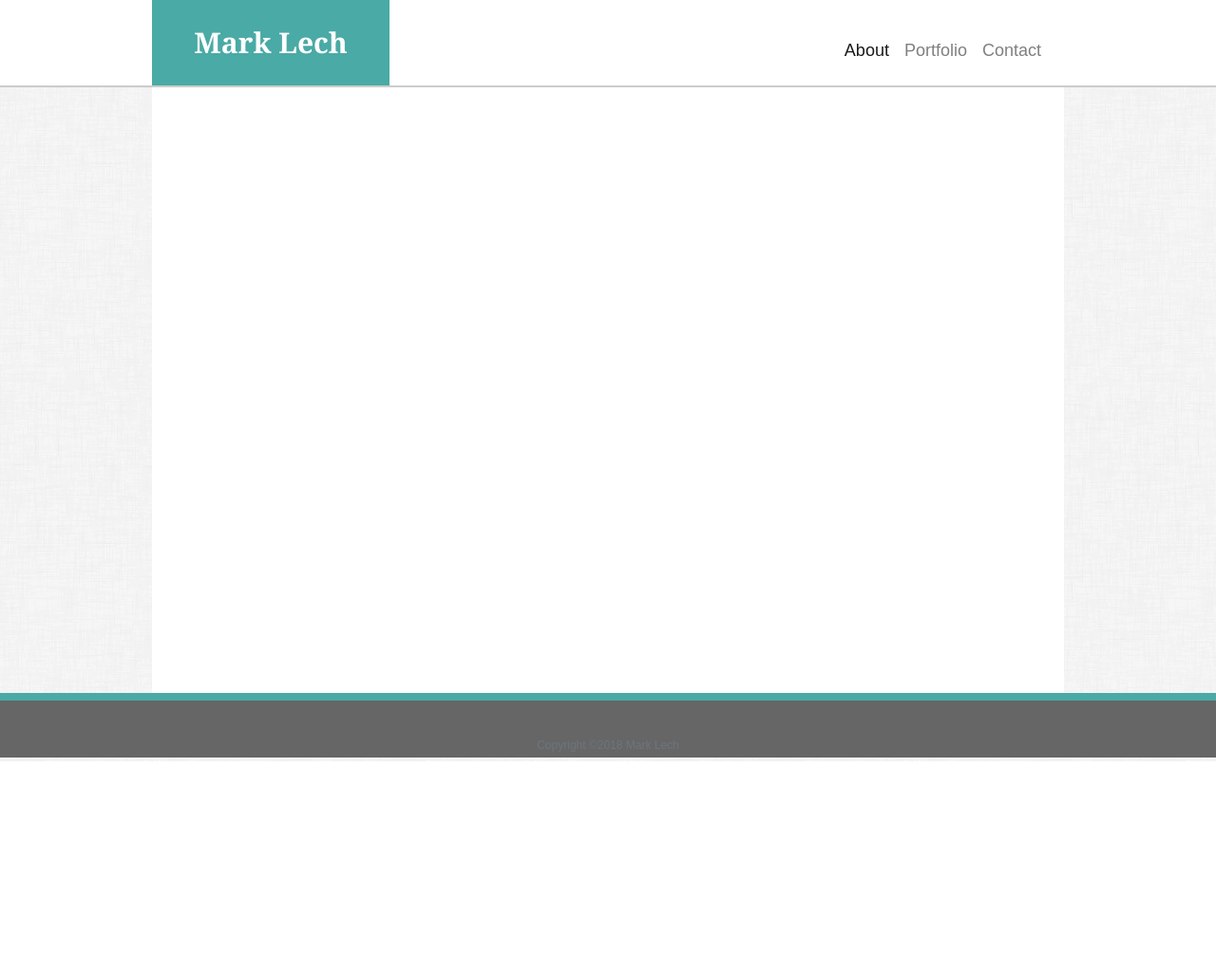
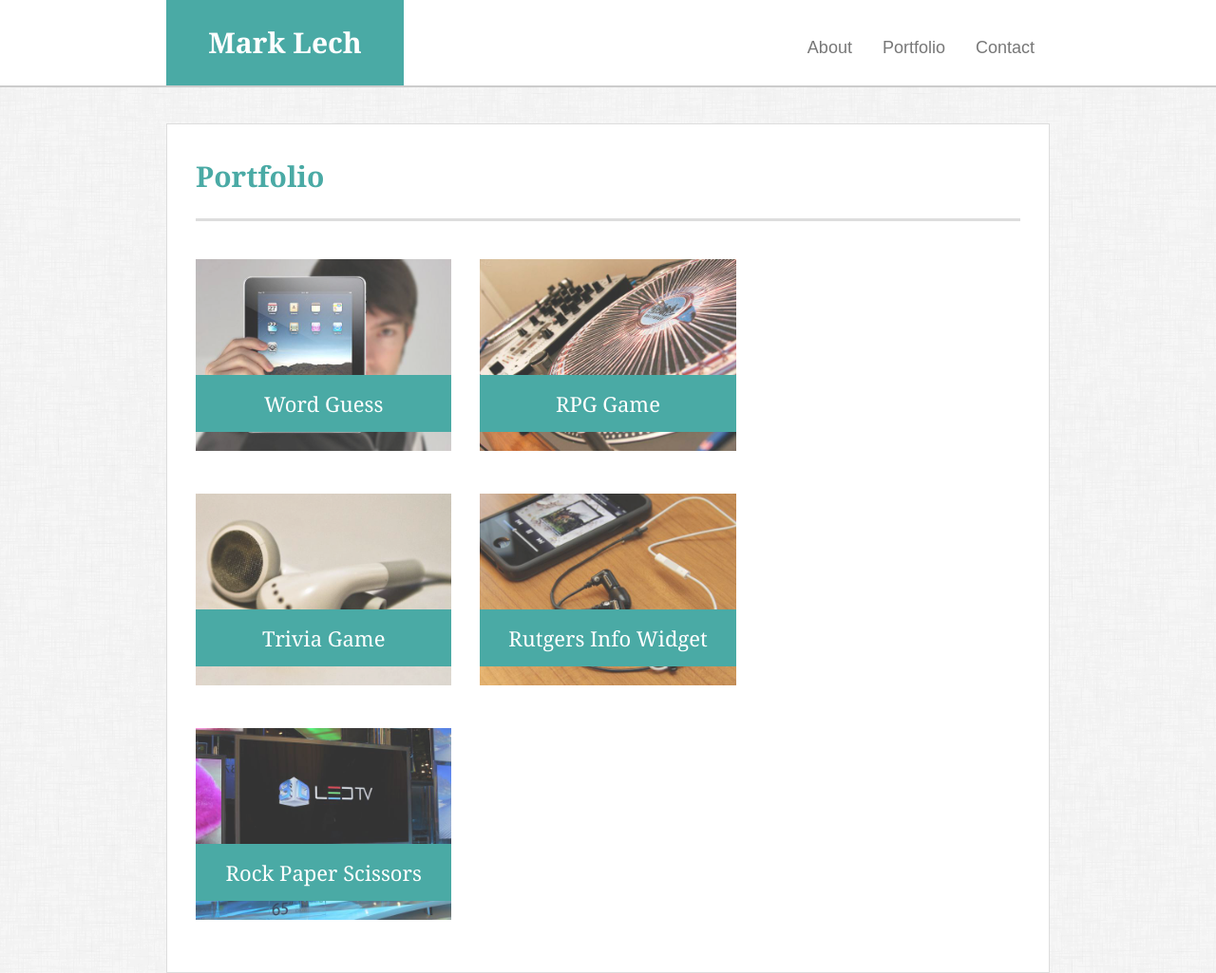
Before and after one commit to mlech413/Bootstrap-Portfolio, a plain HTML site: page portfolio.html in a window 1280 px wide. Shown: the top 1025 px of the page at 95% size. Before the commit the page ends 802 px from the top, so only its background shows below. Drawn offline with nearby package versions, Linux system fonts and the light colour scheme.

Commit message:
final commit

```diff
--- a/assets/css/style.css
+++ b/assets/css/style.css
@@ -1,7 +1,3 @@
-* {
-  box-sizing: border-box;
-}
-
 body {
     font-family: Arial, "Helvetica Neue", Helvetica, sans-serif;
     font-size: 18px;
@@ -10,7 +6,49 @@ body {
     background: url("../images/dust_scratches.png");
   }
 
-#topBanner {
+  * {
+    box-sizing: border-box;
+  }
+
+  /* general */
+
+  .container {
+    width: 100%;
+    max-width: 960px;
+    margin: 0 auto;
+    clear: both;
+  }
+
+  h1,
+  h2,
+  h3,
+  p {
+    margin-bottom: 20px;
+  }
+
+  h1,
+  h2,
+  h3 {
+    font-family: Georgia, Times, "Times New Roman", serif;
+    font-weight: 700;
+    color: #4aaaa5;
+  }
+
+  h1 {
+    padding-bottom: 20px;
+    font-size: 30px;
+    line-height: 49px;
+    border-bottom: 3px solid #ddd;
+  }
+
+  h2,
+  h3 {
+    font-size: 22px;
+  }
+
+  /* header */
+
+  #masthead {
     position: fixed;
     z-index: 99;
     width: 100%;
@@ -21,14 +59,7 @@ body {
     border-bottom: 2px solid #ccc;
   }
 
-.topBox {
-  width: 100%;
-  max-width: 960px;
-  margin: 0 auto;
-  clear: both;
-}
-
-#myName {
+  #logo {
     float: left;
     width: 250px;
     height: 90px;
@@ -42,17 +73,27 @@ body {
     background: #4aaaa5;
   }
 
-nav {
-  float: right;
-  margin-top: 20px;
+.nav-item {
+    margin-top: 25px;
 }
 
-h1,
-h2,
-h3 {
-  font-family: Georgia, Times, "Times New Roman", serif;
-  font-weight: 700;
-  color: #4aaaa5;
+.nav-link {
+  color: #777;
+}
+
+
+  /* footer */
+
+  footer {
+    padding: 30px 0;
+    clear: both;
+    font-size: 12px;
+    color: #fff;
+    color: #ccc;
+    text-align: center;
+    background: #666;
+    border-top: 8px solid #4aaaa5;
+    height: 50px;
   }
 
   h3, h2 {
@@ -62,29 +103,62 @@ h3, h2 {
     border-bottom: 2px solid #eee;
   }
 
-#mainBox {
+  /* main */
+
+  #main-container {
+    padding-top: 130px;
+    min-height: calc(100vh - 70px);
+  }
+
+  .main-section {
+    float: left;
     width: 100%;
     max-width: 960px;
-  margin: 0 auto;
-  clear: both;
-  padding: 130px 40px 0 40px;
-  min-height: calc(100vh - 70px);
+    padding: 30px;
+    margin: 0 0 40px;
     background: #fff;
+    border: 1px solid #ddd;
   }
 
-.profileImage {
-  height: 200px;
-  width: 220px;
-  padding-right: 20px;
+  /* portfolio page */
+
+  .work {
+    position: relative;
+    float: left;
+    width: 274px;
+    margin: 20px 0 25px;
+    overflow: auto;
   }
 
-footer {
-  padding: 30px 0;
-  clear: both;
-  font-size: 12px;
-  color: #ccc;
+  .work img {
+    width: 100%;
+    border: 0 none;
+    opacity: 0.8;
+  }
+
+  .work h3 {
+    position: absolute;
+    bottom: 20px;
+    width: 90%;
+    padding: 15px;
+    margin-bottom: 0;
+    font-weight: 300;
+    line-height: 30px;
+    color: #fff;
     text-align: center;
-  background: #666;
-  border-top: 8px solid #4aaaa5;
-  height: 50px;
+    background: #4aaaa5;
+    border-bottom: 0;
   }
+
+  .auth-image {
+    float: left;
+    width: 200px;
+    height: auto;
+    margin-top: 10px;
+    margin-right: 25px;
+  }
+
+  /* Additional color to Bootstrap button */
+  .btn-info {
+    background: #4aaaa5;
+  }
--- a/portfolio.html
+++ b/portfolio.html
@@ -1,50 +1,84 @@
-<!DOCTYPE html>
-<html lang="en">
+<!doctype html>
+<html lang="en-us">
+
 <head>
   <meta charset="UTF-8">
-    <meta name="viewport" content="width=device-width, initial-scale=1.0">
-    <meta http-equiv="X-UA-Compatible" content="ie=edge">
+  <title>Portfolio | Mark Lech</title>
+  <!-- Reset CSS -->
+  <link rel="stylesheet" type="text/css" href="assets/css/reset.css">
+  <!-- Bootstrap CDN -->
   <link rel="stylesheet" href="https://stackpath.bootstrapcdn.com/bootstrap/4.1.1/css/bootstrap.min.css" integrity="sha384-WskhaSGFgHYWDcbwN70/dfYBj47jz9qbsMId/iRN3ewGhXQFZCSftd1LZCfmhktB" crossorigin="anonymous">
   <script src="https://code.jquery.com/jquery-3.3.1.slim.min.js" integrity="sha384-q8i/X+965DzO0rT7abK41JStQIAqVgRVzpbzo5smXKp4YfRvH+8abtTE1Pi6jizo" crossorigin="anonymous"></script>
   <script src="https://cdnjs.cloudflare.com/ajax/libs/popper.js/1.14.3/umd/popper.min.js" integrity="sha384-ZMP7rVo3mIykV+2+9J3UJ46jBk0WLaUAdn689aCwoqbBJiSnjAK/l8WvCWPIPm49" crossorigin="anonymous"></script>
   <script src="https://stackpath.bootstrapcdn.com/bootstrap/4.1.1/js/bootstrap.min.js" integrity="sha384-smHYKdLADwkXOn1EmN1qk/HfnUcbVRZyYmZ4qpPea6sjB/pTJ0euyQp0Mk8ck+5T" crossorigin="anonymous"></script>
+  <!-- Additional CSS -->
   <link rel="stylesheet" type="text/css" href="assets/css/style.css">
+</head>
 
-    <title>Portfolio | Mark Lech</title>
-</head>
 <body>
-    <header id="topBanner">
-        <div class="topBox">
 
-            <a href="index.html" id="myName">Mark Lech</a>
+  <header id="masthead">
+    <div class="container">
+      <a href="index.html" id="logo">Mark Lech</a>
+      <ul class="nav justify-content-end">
+        <li class="nav-item">
+          <a class="nav-link active" href="index.html">About</a>
+        </li>
+        <li class="nav-item">
+          <a class="nav-link" href="portfolio.html">Portfolio</a>
+        </li>
+        <li class="nav-item">
+          <a class="nav-link" href="contact.html">Contact</a>
+        </li>
+      </ul>
+    </div>
+  </header>
 
-            <nav class="navbar navbar-expand-lg navbar-light">
-                <button class="navbar-toggler" type="button" data-toggle="collapse" data-target="#navbarNavAltMarkup" aria-controls="navbarNavAltMarkup" aria-expanded="false" aria-label="Toggle navigation">
-                <span class="navbar-toggler-icon"></span>
-                </button>
-                <div class="collapse navbar-collapse" id="navbarNavAltMarkup">
-                    <div class="navbar-nav">
-                        <a class="nav-item nav-link active" href="index.html">About <span class="sr-only">(current)</span></a>
-                        <a class="nav-item nav-link" href="portfolio.html">Portfolio</a>
-                        <a class="nav-item nav-link" href="contact.html">Contact</a>
+  <div id="main-container" class="container">
+    <section class="main-section">
+      <div class="row">
+        <div class="col-sm-12">
+         <h1>Portfolio</h1>
+        </div>
+     </div>
+      <div class="row">
+        <div class="work col-sm-4">
+          <img src="assets/images/technics-q-c-640-480-1.jpg" alt="Word Guess">
+          <h3>Word Guess</h3>
+        </div>
+        <div class="work col-sm-4">
+          <img src="assets/images/technics-q-c-640-480-2.jpg" alt="RPG Game">
+          <h3>RPG Game</h3>
         </div>
        </div>
 
+        <div class="row">
+          <div class="work col-sm-4">
+          <img src="assets/images/technics-q-c-640-480-5.jpg" alt="Trivia Game">
+          <h3>Trivia Game</h3>
         </div>
-        </nav>
-    </header>
-
-    <div class="container" id="mainBox">
-        <div class="row">
-            <div class="col-sm-12">
-            </div>
+          <div class="work col-sm-4">
+          <img src="assets/images/technics-q-c-640-480-7.jpg" alt="Rutgers Info Widget">
+          <h3>Rutgers Info Widget</h3>
         </div>
       </div>
 
-    <footer class="footer">
+      <div class="row">
+        <div class="work col-sm-4">
+          <img src="assets/images/technics-q-c-640-480-9.jpg" alt="Rock Paper Scissors">
+          <h3>Rock Paper Scissors</h3>
+        </div>
+      </div>
+
+    </section>
+
+  </div>
+
+  <footer>
     <div class="container">
-            <span class="text-muted">Copyright ©2018 Mark Lech</span>
+      Copyright &copy2018
     </div>
   </footer>
 </body>
+
 </html>
```
Also changed, not shown: contact.html (+51 -32 lines), index.html (+44 -34 lines). Lines whose indentation alone changed are shown as unchanged.
